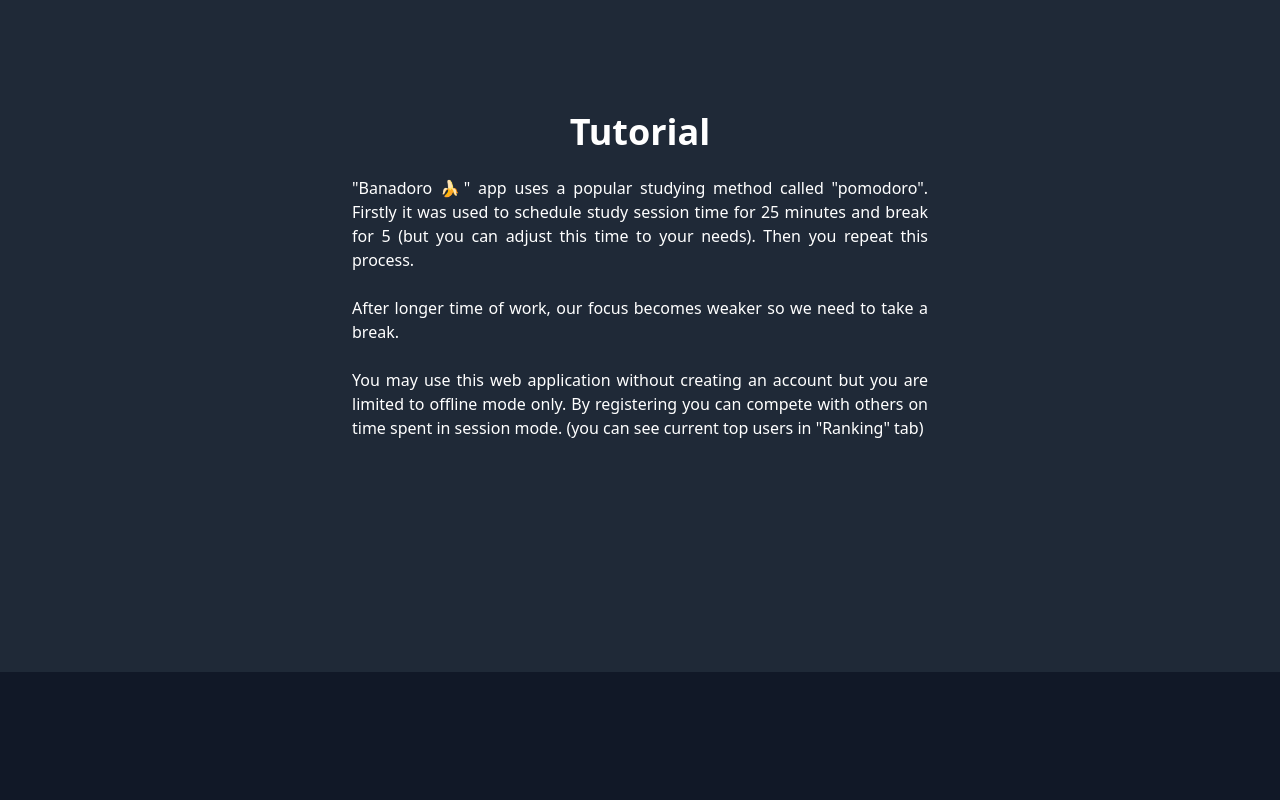
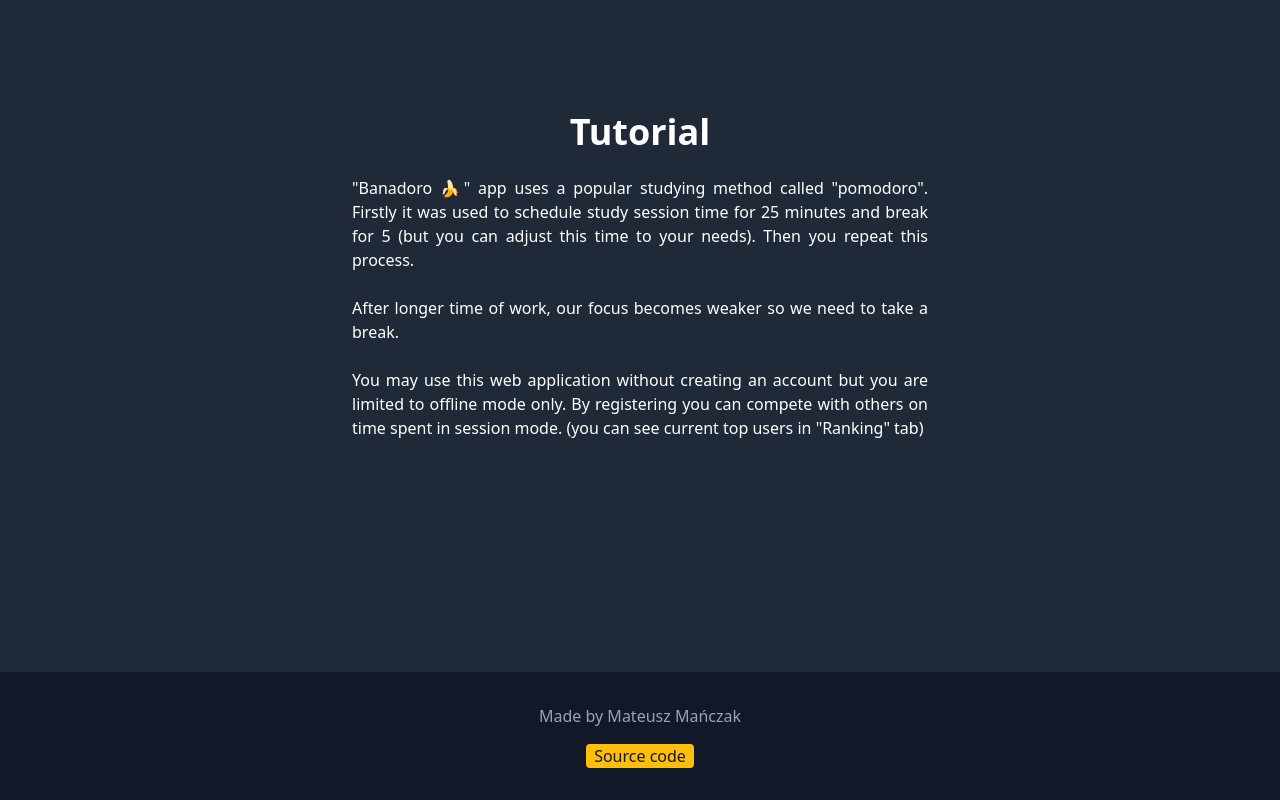
Before and after one commit to mateuszmanczak04/banadoro, a Next.js app: page / in a window 1280 px wide. Shown: the part 1056-1856 px from the top of the page. Before the commit the page ends 1728 px from the top, so only its background shows below. Built offline with nearby package versions, Linux system fonts and the light colour scheme; no server answers.

Commit message:
add footer in homepage

```diff
--- a/app/page.tsx
+++ b/app/page.tsx
@@ -1,12 +1,14 @@
 import React from 'react';
 import App from '@/components/home/App';
 import Description from '@/components/home/Description';
+import Footer from '@/components/home/Footer';
 
 const page = () => {
   return (
     <>
       <App />
       <Description />
+      <Footer />
     </>
   );
 };
--- /dev/null
+++ b/components/home/Footer.tsx
@@ -0,0 +1,20 @@
+import React from 'react';
+
+const Footer = () => {
+  return (
+    <div className='w-full bg-gray-900 text-gray-400 flex justify-center py-8'>
+      <div className='w-11/12 max-w-md text-center flex flex-col items-center gap-4'>
+        <a href='https://www.linkedin.com/in/mateusz-manczak/' target='_blank'>
+          Made by Mateusz Mańczak
+        </a>
+        <a
+          href='https://github.com/mateuszmanczak04/banadoro'
+          className='bg-primary-500 text-gray-900 px-2 rounded'>
+          Source code
+        </a>
+      </div>
+    </div>
+  );
+};
+
+export default Footer;
```
